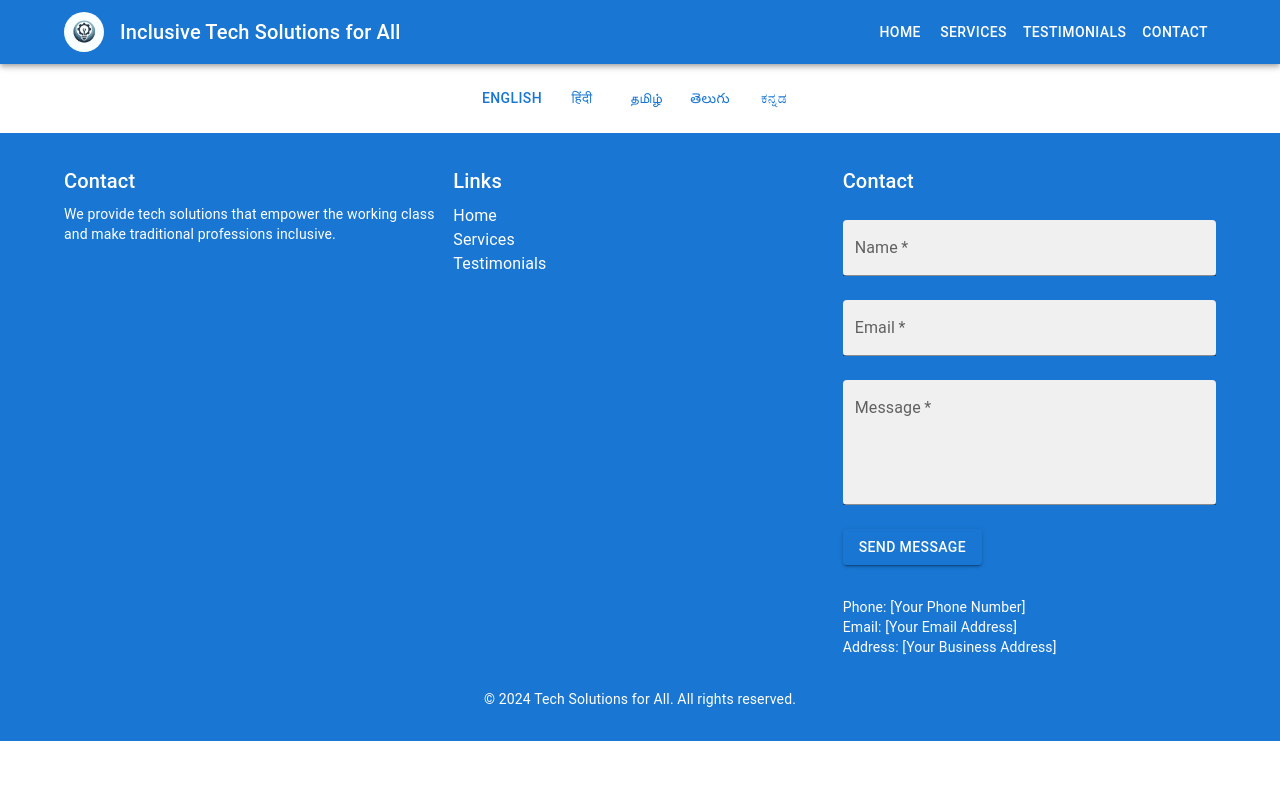
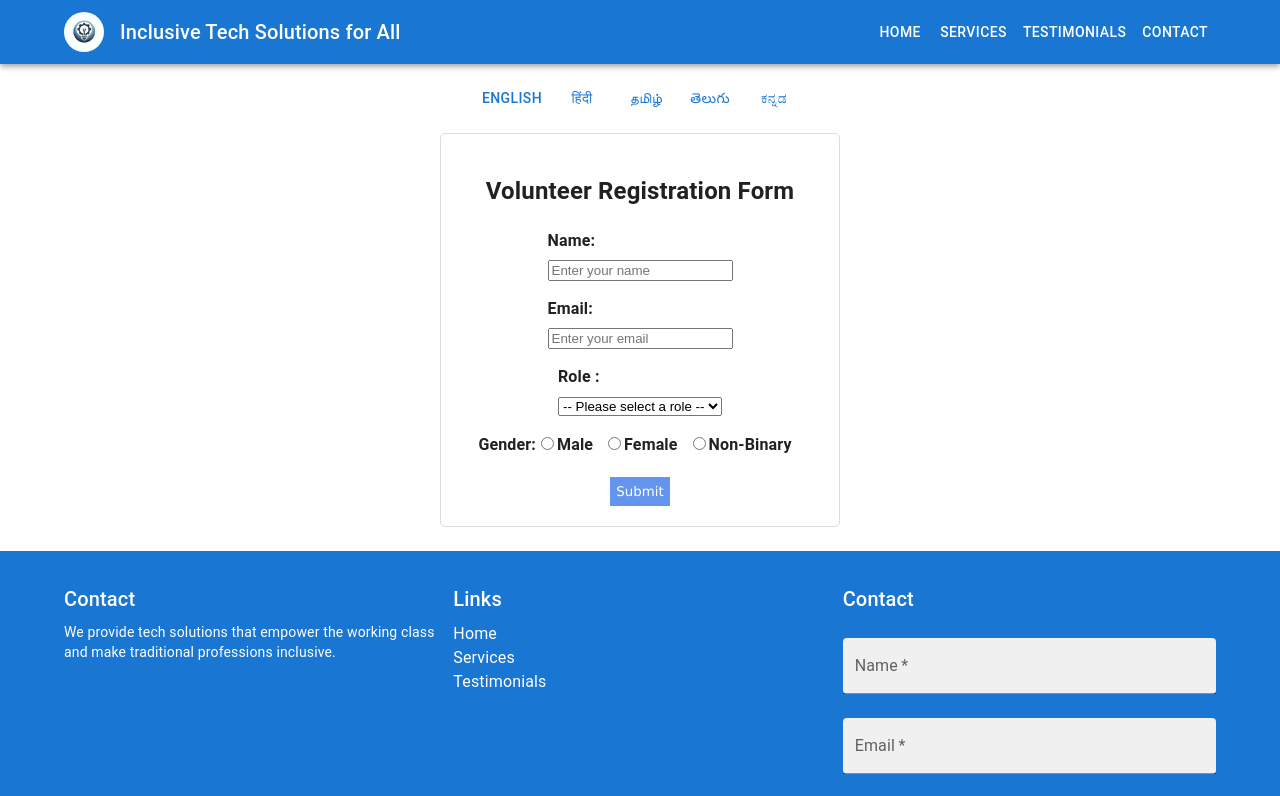
Before and after one commit to hameedsk381/tfe, a React (Vite) app: page /volunteers/Registration in a window 1280 px wide. Shown: the top 796 px of the page. Built offline with nearby package versions, Linux system fonts and the light colour scheme.

Commit message:
Registration form created

```diff
--- a/src/App.jsx
+++ b/src/App.jsx
@@ -10,6 +10,7 @@ import Footer from './components/Footer';
 import { Box } from '@mui/material';
 
 import LanguageSwitcher from './components/LanguageSwitcher';
+import Registration from './volunteers/Registration';
 
 
 
@@ -23,6 +24,7 @@ const App = () => {
       <Routes>
       <Route path="/" exact element={<LandingPage/>} />
         <Route path="/create" element={<CreateForm/>} />
+        <Route path="/volunteers/Registration" element={<Registration/>}/>
         <Route path="/form/:id" element={<SubmitForm/>} />
       </Routes>
       <Footer/>
--- a/src/components/Footer.jsx
+++ b/src/components/Footer.jsx
@@ -6,7 +6,7 @@ const Footer = () => {
   const { t } = useTranslation();
 
   return (
-    <Box sx={{ py: 4, backgroundColor: 'primary.main', color: 'white' }}>
+    <Box sx={{ py: 4, backgroundColor: 'primary.main', color: 'white', mt: 3}}>
       <Container>
         <Grid container spacing={2}>
           <Grid item xs={12} md={4}>
--- /dev/null
+++ b/src/volunteers/Registration.jsx
@@ -0,0 +1,124 @@
+import React, { useState } from 'react';
+import './registration.css';
+import { Snackbar } from '@mui/material';
+import Alert from '@mui/material/Alert';
+function Registration() {
+  const [formData, setFormData] = useState({
+    name: '',
+    email: '',
+    role: '',
+    gender: '',
+  });
+
+  const [openSnackbar, setOpenSnackbar] = useState(false);
+
+  const handleChange = (event) => {
+    setFormData({ ...formData, [event.target.name]: event.target.value });
+  };
+
+  const handleSubmit = (event) => {
+    event.preventDefault();
+
+
+    setOpenSnackbar(true);
+
+    setFormData({
+      name: '',
+      email: '',
+      role: '',
+      gender: '',
+    });
+
+
+  };
+
+  const handleSnackbarClose = () => {
+    setOpenSnackbar(false);
+  };
+
+  return (
+    <form onSubmit={handleSubmit} className="volunteer-form">
+      <h2>Volunteer Registration Form</h2>
+      <div className="form-group">
+        <label htmlFor="name">Name:</label>
+        <input
+          type="text"
+          name="name"
+          id="name"
+          value={formData.name}
+          onChange={handleChange}
+          placeholder='Enter your name'
+          required
+        />
+      </div>
+      <div className="form-group">
+        <label htmlFor="email">Email:</label>
+        <input
+          type="email"
+          name="email"
+          id="email"
+          value={formData.email}
+          onChange={handleChange}
+          placeholder='Enter your email'
+          required
+        />
+      </div>
+      <div className="form-group">
+        <label htmlFor="role">Role :</label>
+        <select name="role" id="role" value={formData.role} onChange={handleChange}>
+          <option value="">-- Please select a role --</option>
+          <option value="tutor">Tutor</option>
+          <option value="event organizer">Event Organizer</option>
+          <option value="administrative assistant">Administrative Assistant</option>
+        </select>
+      </div>
+      <div className="form-group gender-group">
+        <label>Gender:</label>
+        <div className="gender-options">
+          <label>
+            <input
+              type="radio"
+              name="gender"
+              value="male"
+              onChange={handleChange}
+              checked={formData.gender === 'male'}
+            />
+            Male
+          </label>
+          <label>
+            <input
+              type="radio"
+              name="gender"
+              value="female"
+              onChange={handleChange}
+              checked={formData.gender === 'female'}
+            />
+            Female
+          </label>
+          <label>
+            <input
+              type="radio"
+              name="gender"
+              value="non-binary"
+              onChange={handleChange}
+              checked={formData.gender === 'non-binary'}
+            />
+            Non-Binary
+          </label>
+        </div>
+      </div>
+      <button type="submit">Submit</button>
+
+      {/* Snackbar component */}
+
+      <Snackbar
+        open={openSnackbar}
+        autoHideDuration={6000}
+        onClose={handleSnackbarClose}
+        message="Thank you for registering! We'll be in touch soon."
+      />
+    </form>
+  );
+}
+
+export default Registration;
--- /dev/null
+++ b/src/volunteers/registration.css
@@ -0,0 +1,49 @@
+.volunteer-form {
+    display: flex;
+    flex-direction: column;
+    align-items: center;
+    width: 100%;
+    max-width: 400px;
+    margin: 0 auto;
+    padding: 20px;
+    border: 1px solid #ddd;
+    border-radius: 5px;
+  }
+
+  .form-group {
+    margin-bottom: 15px;
+  }
+
+  .form-group label {
+    display: block;
+    margin-bottom: 5px;
+    font-weight: bold;
+  }
+
+  .gender-group {
+    display: flex;
+    align-items: center;
+  }
+
+  .gender-options {
+    display: flex;
+    flex-wrap: wrap;
+  }
+
+  .gender-options label {
+    margin-right: 10px;
+  }
+  .volunteer-form button{
+    background-color: cornflowerblue;
+    border:0px solid red;
+    padding-top: 7px;
+    padding-bottom: 7px;
+    color:white;
+    font-family: 'Lucida Sans', 'Lucida Sans Regular', 'Lucida Grande', 'Lucida Sans Unicode', Geneva, Verdana, sans-serif;
+    cursor:pointer;
+  }
+  @media only screen and (max-width: 768px) {
+    .volunteer-form {
+      max-width: 80%;
+    }
+  }
```
